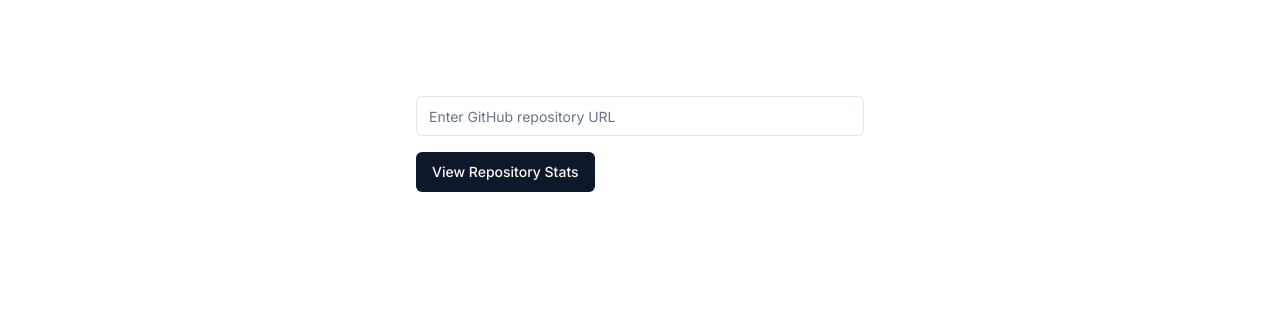
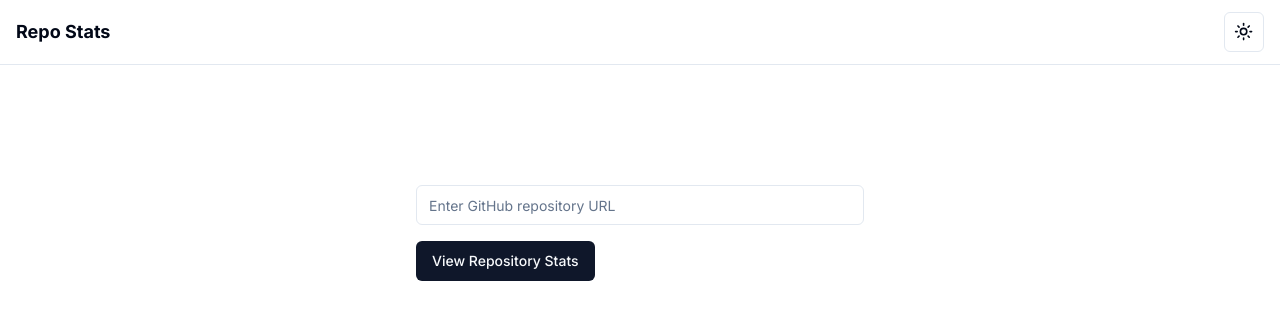
Before and after one commit to Rohithgilla12/repo-stats, a Next.js app: page / in a window 1280 px wide. Shown: the top 320 px of the page. Built offline with nearby package versions, Linux system fonts and the light colour scheme.

Commit message:
add nav bar

```diff
--- a/src/app/layout.tsx
+++ b/src/app/layout.tsx
@@ -2,12 +2,13 @@ import type { Metadata } from "next";
 import { Inter } from "next/font/google";
 import "./globals.css";
 import { ThemeProvider } from "@/components/theme-provider";
+import { Navbar } from "@/components/navbar";
 
 const inter = Inter({ subsets: ["latin"] });
 
 export const metadata: Metadata = {
-  title: "Create Next App",
-  description: "Generated by create next app",
+  title: "Repo Stats",
+  description: "GitHub repository statistics analyzer",
 };
 
 export default function RootLayout({
@@ -24,7 +25,8 @@ export default function RootLayout({
           enableSystem
           disableTransitionOnChange
         >
-          {children}
+          <Navbar />
+          <main className="container mx-auto py-6">{children}</main>
         </ThemeProvider>
       </body>
     </html>
--- /dev/null
+++ b/src/components/navbar.tsx
@@ -0,0 +1,17 @@
+import Link from "next/link";
+import { ModeToggle } from "./color-mode-toggle";
+
+export function Navbar() {
+  return (
+    <nav className="border-b">
+      <div className="container mx-auto flex h-16 items-center px-4">
+        <Link href="/" className="font-bold text-lg">
+          Repo Stats
+        </Link>
+        <div className="ml-auto flex items-center space-x-4">
+          <ModeToggle />
+        </div>
+      </div>
+    </nav>
+  );
+}
```
